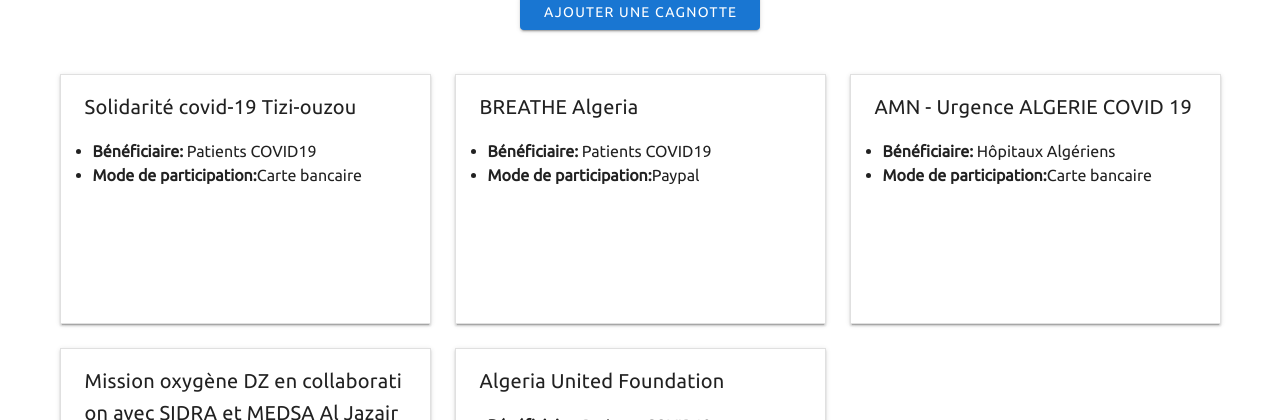
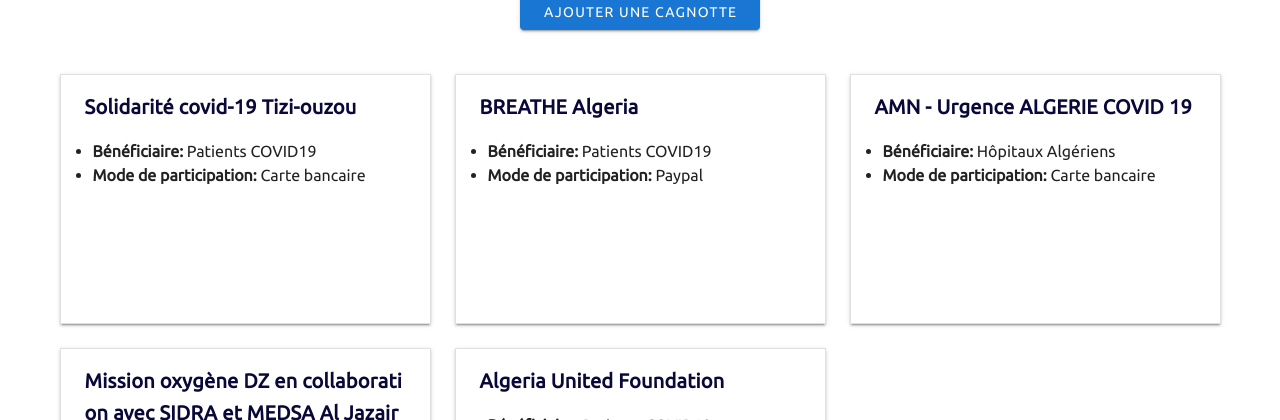
Before and after one commit to info-covid19-dz/web, a Nuxt app: page /Cagnottes in a window 1280 px wide. Shown: the part 380-800 px from the top of the page. Built offline with nearby package versions, Linux system fonts and the light colour scheme.

Commit message:
updated card title

```diff
--- a/pages/Cagnottes.vue
+++ b/pages/Cagnottes.vue
@@ -28,7 +28,7 @@
             shaped
             tile
           >
-            <v-card-title>{{ cagnotte.Nom }}</v-card-title>
+            <v-card-title><span class="card-title">{{ cagnotte.Nom }}</span></v-card-title>
             <ul>
               <li>
                 <span class="text-bold">Bénéficiaire: </span
@@ -39,7 +39,7 @@
                 }}
               </li>
               <li>
-                <span class="text-bold">Mode de participation:</span
+                <span class="text-bold">Mode de participation: </span
                 >{{
                   cagnotte.ModeDeParticipation
                     ? cagnotte.ModeDeParticipation
@@ -80,6 +80,8 @@
 .v-card__title {
   clear: both;
   text-overflow: ellipsis;
-  white-space:inherit
+  white-space:inherit;
+  color:#090839;
+  font-weight: bold;
 }
 </style>
```
